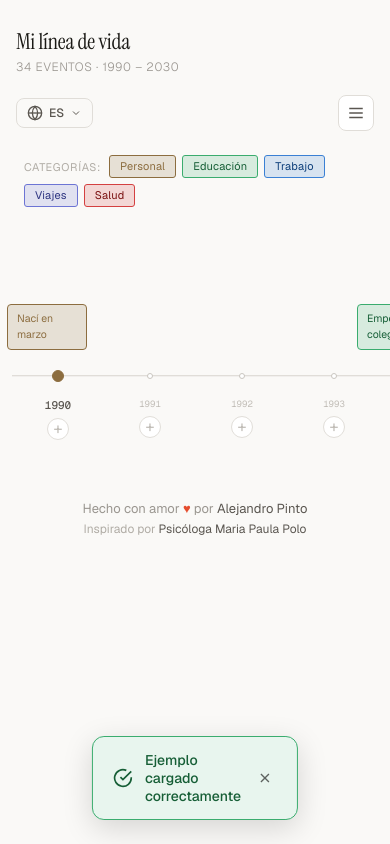
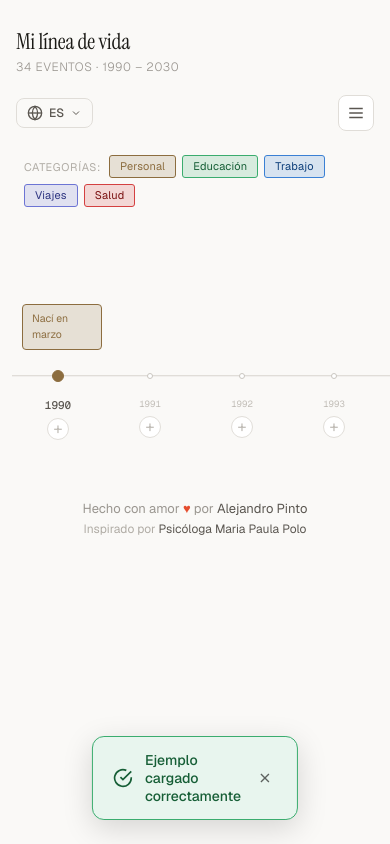
Before and after one commit to alejomontoya/my-life-timeline, a React (Vite) app: page / in a window 390 px wide. Both pictures are taken after a click on the button "Ver ejemplo". Built offline with nearby package versions, Linux system fonts and the light colour scheme.

Commit message:
Fix mobile styles

```diff
--- a/src/styles/timeline.css
+++ b/src/styles/timeline.css
@@ -56,6 +56,7 @@
 .lt-header-actions {
   display: flex;
   gap: 8px;
+  justify-content: space-between;
   align-items: center;
   flex-wrap: wrap;
 }
@@ -257,6 +258,7 @@
   position: absolute;
   top: calc(100% + 8px);
   right: 0;
+  left: 0;
   background: #fff;
   border: 1px solid #e8e4de;
   border-radius: 12px;
@@ -1838,7 +1840,7 @@
   }
 
   .lt-year-col {
-    width: 80px;
+    width: 100px;
   }
 
   .empty-state {
@@ -1954,7 +1956,7 @@
   }
 
   .lt-year-col {
-    width: 70px;
+    width: 100px;
   }
 }
 
```
